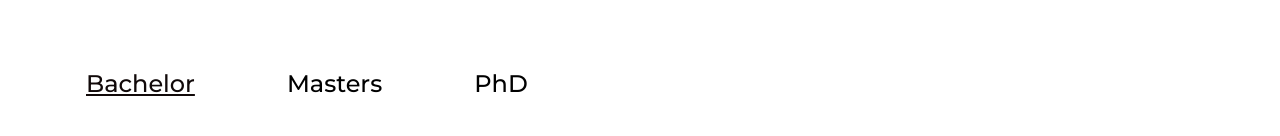
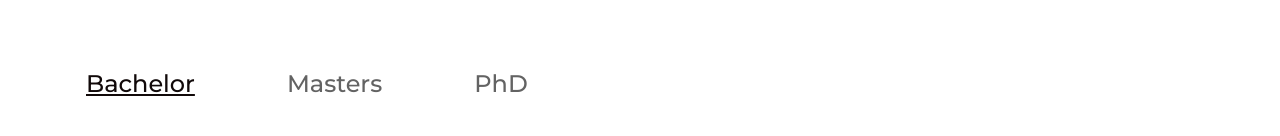
Before and after one commit to IET-DAVV/website-client, a Next.js app: page / in a window 1280 px wide. Shown: the part 914-1050 px from the top of the page. Built offline with nearby package versions, Linux system fonts and the light colour scheme.

Commit message:
style: button color changed

```diff
--- a/components/AcademicProgramsSection/AcademicPrograms.module.scss
+++ b/components/AcademicProgramsSection/AcademicPrograms.module.scss
@@ -58,7 +58,6 @@
 
     & li {
       cursor: pointer;
-      color: #636363;
       font-size: 1.2rem;
       & button {
         background-color: transparent;
@@ -66,6 +65,7 @@
         border: 0;
         margin: 0;
         cursor: pointer;
+        color: #636363;
       }
       & button.highlight {
         color: #110909;
```
